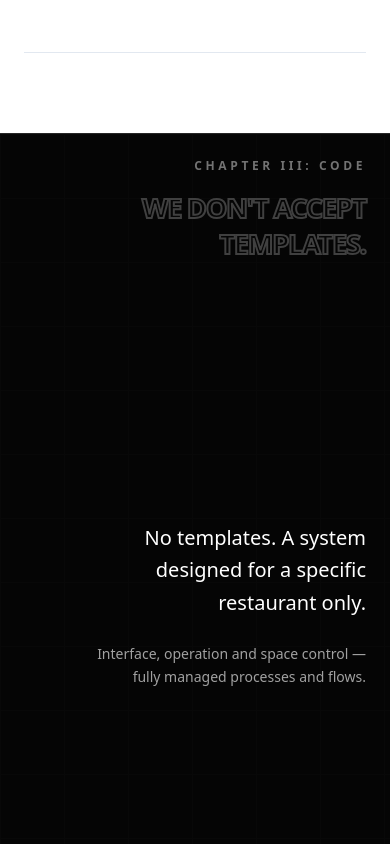
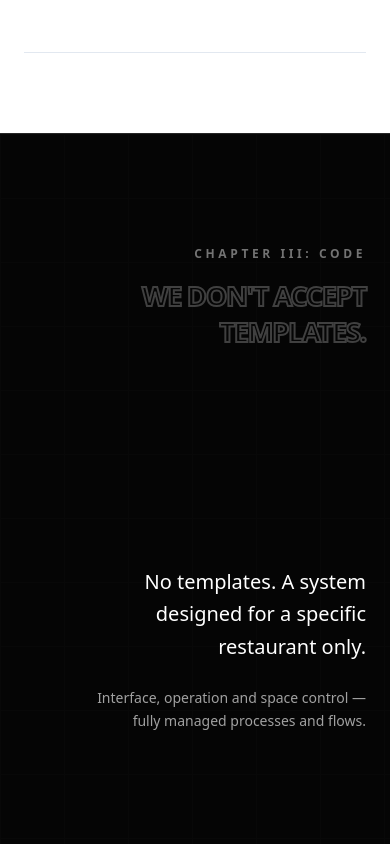
Before and after one commit to theasylumagency/atelier, a Next.js app: page /en in a window 390 px wide. Shown: the part 3620-4464 px from the top of the page. Built offline with nearby package versions, Linux system fonts and the light colour scheme; a web font is replaced by a local one.

Commit message:
Brief description of your changes

```diff
--- a/src/components/Footer.tsx
+++ b/src/components/Footer.tsx
@@ -13,7 +13,7 @@ export default function Footer({ dict }: { dict: any }) {
                 </div>
 
                 <div className="flex flex-col md:flex-row justify-center items-center gap-12 mb-20">
-                    <nav className="flex gap-8">
+                    <nav className="flex max-sm:flex-col gap-8">
                         <a className="text-[10px] font-sans font-bold tracking-[0.4em] uppercase text-stone-500 hover:text-white transition-colors" href="#">{dict.footer.architecture}</a>
                         <a className="text-[10px] font-sans font-bold tracking-[0.4em] uppercase text-stone-500 hover:text-white transition-colors" href="#">{dict.footer.portfolio}</a>
                         <a className="text-[10px] font-sans font-bold tracking-[0.4em] uppercase text-stone-500 hover:text-white transition-colors" href="#">{dict.footer.privacy}</a>
--- a/src/components/Transition.tsx
+++ b/src/components/Transition.tsx
@@ -1,7 +1,7 @@
 'use client';
 export default function Transition({ dict }: { dict: any }) {
     return (
-        <section className="relative flex min-h-[100vh] w-full flex-col justify-between overflow-hidden border-y border-neutral-800 bg-[#050505] p-6 md:min-h-[100vh] md:p-28 lg:p-30">
+        <section className="relative flex min-h-[100vh] w-full flex-col justify-between overflow-hidden border-y border-neutral-800 bg-[#050505] p-6 md:min-h-[100vh] max-sm:pt-28 md:p-28 lg:p-30">
 
             {/* ფონის ბადე (აბსოლუტური სიღრმისთვის) */}
             <div className="absolute inset-0 z-0 bg-[linear-gradient(to_right,#111_1px,transparent_1px),linear-gradient(to_bottom,#111_1px,transparent_1px)] bg-[size:4rem_4rem] opacity-30"></div>
```
